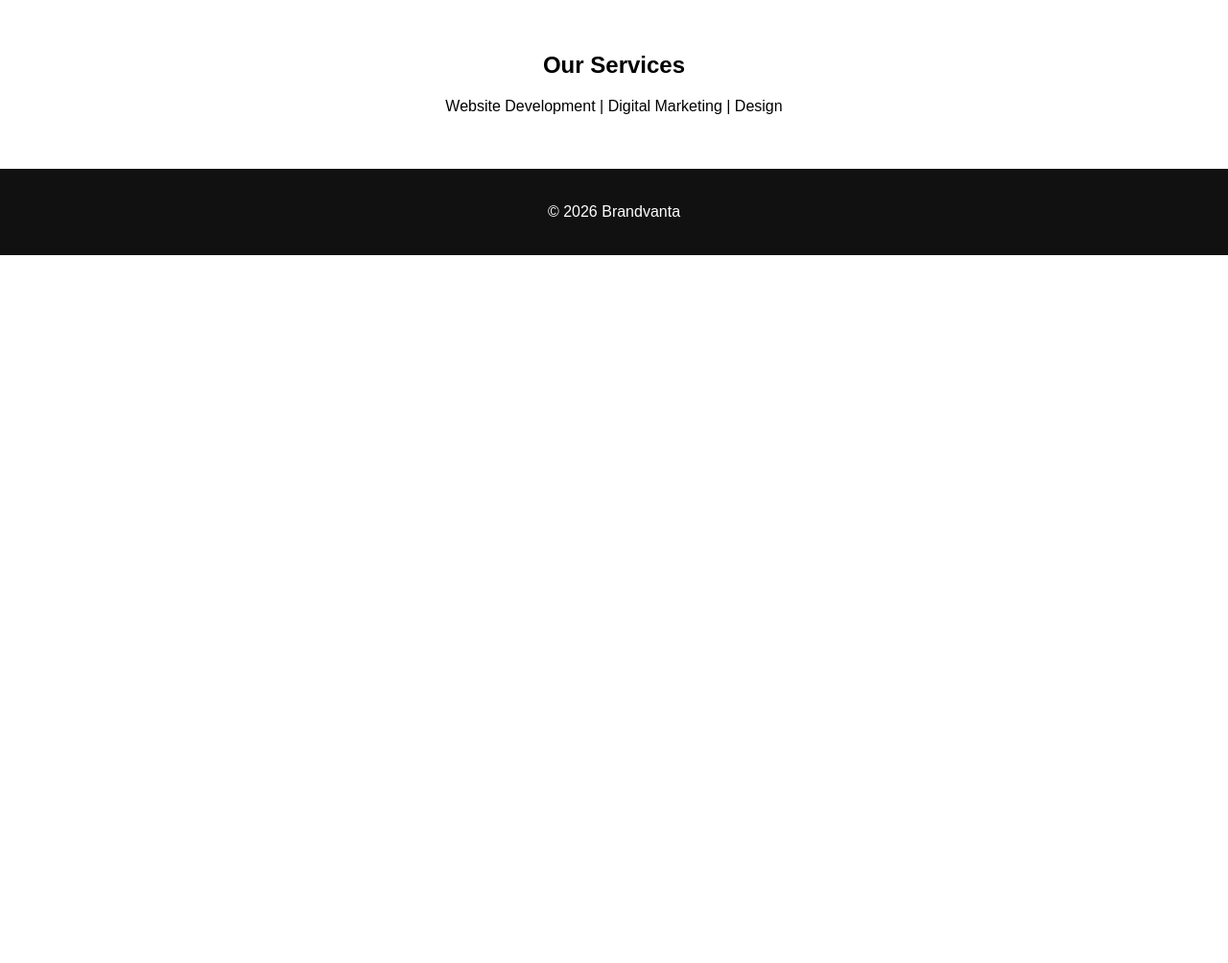
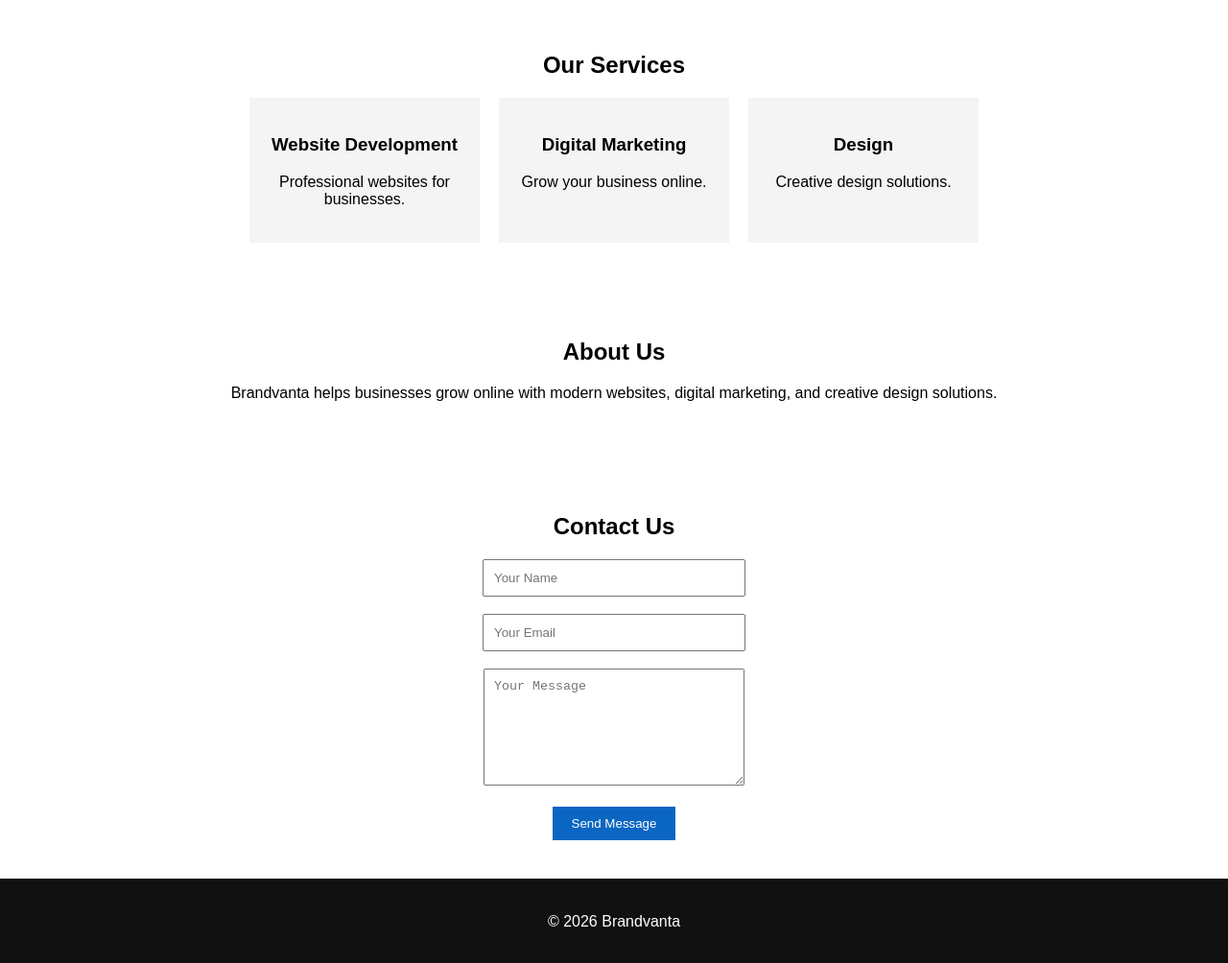
Before and after one commit to abrars1122/abrars1122.github.io, a plain HTML site: page index.html in a window 1280 px wide. Shown: the part 500-1504 px from the top of the page at 96% size. Before the commit the page ends 800 px from the top, so only its background shows below. Drawn offline with Linux system fonts and the light colour scheme.

Commit message:
Update index.html

```diff
--- a/index.html
+++ b/index.html
@@ -75,9 +75,51 @@ padding:20px;
 
 <section>
 <h2>Our Services</h2>
-<p>Website Development | Digital Marketing | Design</p>
+
+<div style="display:flex; justify-content:center; gap:20px;">
+
+<div style="background:#f4f4f4; padding:20px; width:200px;">
+<h3>Website Development</h3>
+<p>Professional websites for businesses.</p>
+</div>
+
+<div style="background:#f4f4f4; padding:20px; width:200px;">
+<h3>Digital Marketing</h3>
+<p>Grow your business online.</p>
+</div>
+
+<div style="background:#f4f4f4; padding:20px; width:200px;">
+<h3>Design</h3>
+<p>Creative design solutions.</p>
+</div>
+
+</div>
+
+</section>
+<section>
+<h2>About Us</h2>
+<p>
+Brandvanta helps businesses grow online with modern websites,
+digital marketing, and creative design solutions.
+</p>
 </section>
 
+<section>
+<h2>Contact Us</h2>
+
+<form>
+<input type="text" placeholder="Your Name" style="padding:10px;width:250px;"><br><br>
+
+<input type="email" placeholder="Your Email" style="padding:10px;width:250px;"><br><br>
+
+<textarea placeholder="Your Message" style="padding:10px;width:250px;height:100px;"></textarea><br><br>
+
+<button style="padding:10px 20px;background:#0a66c2;color:white;border:none;">
+Send Message
+</button>
+
+</form>
+</section>
 <footer>
 <p>© 2026 Brandvanta</p>
 </footer>
```
